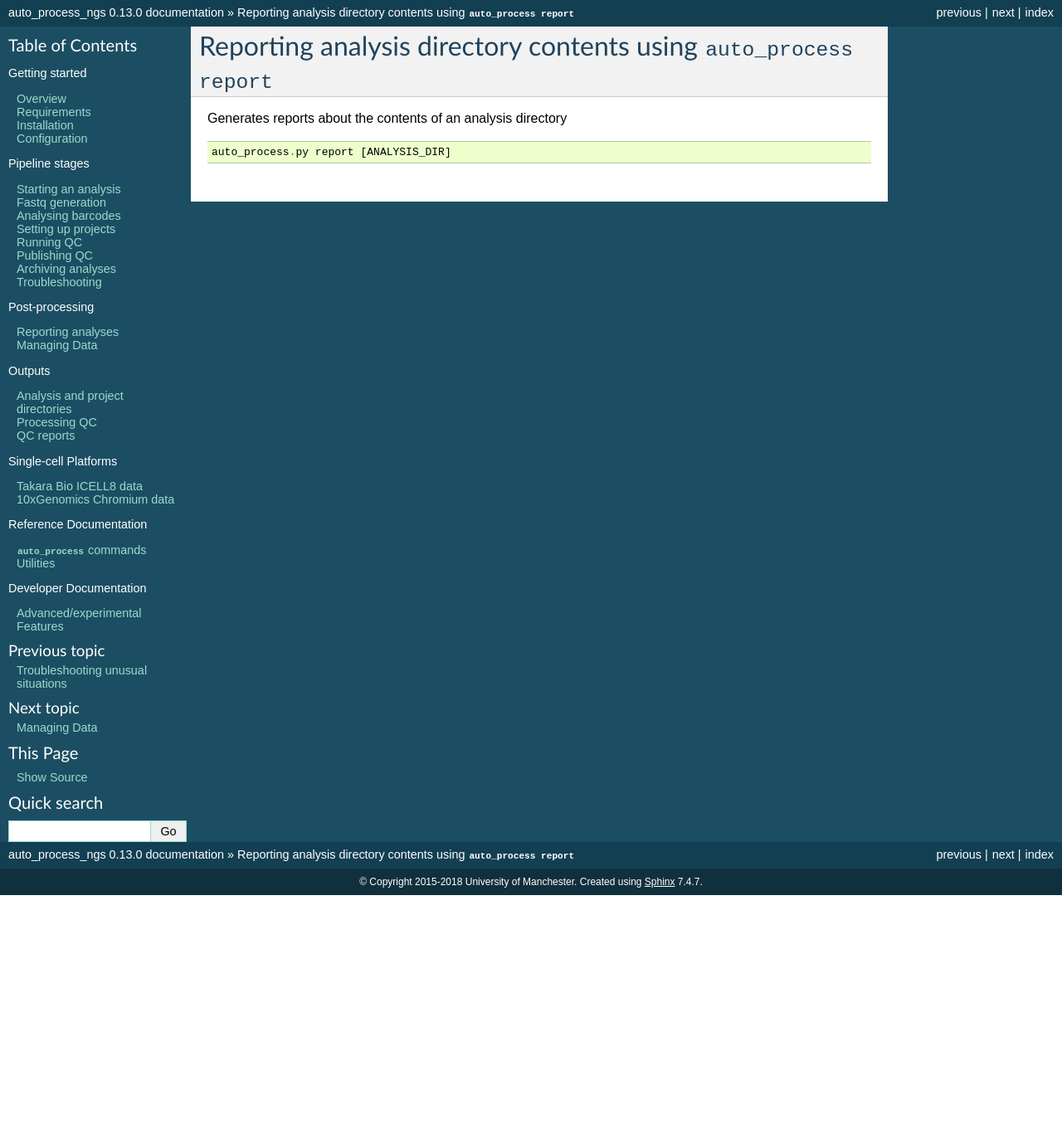
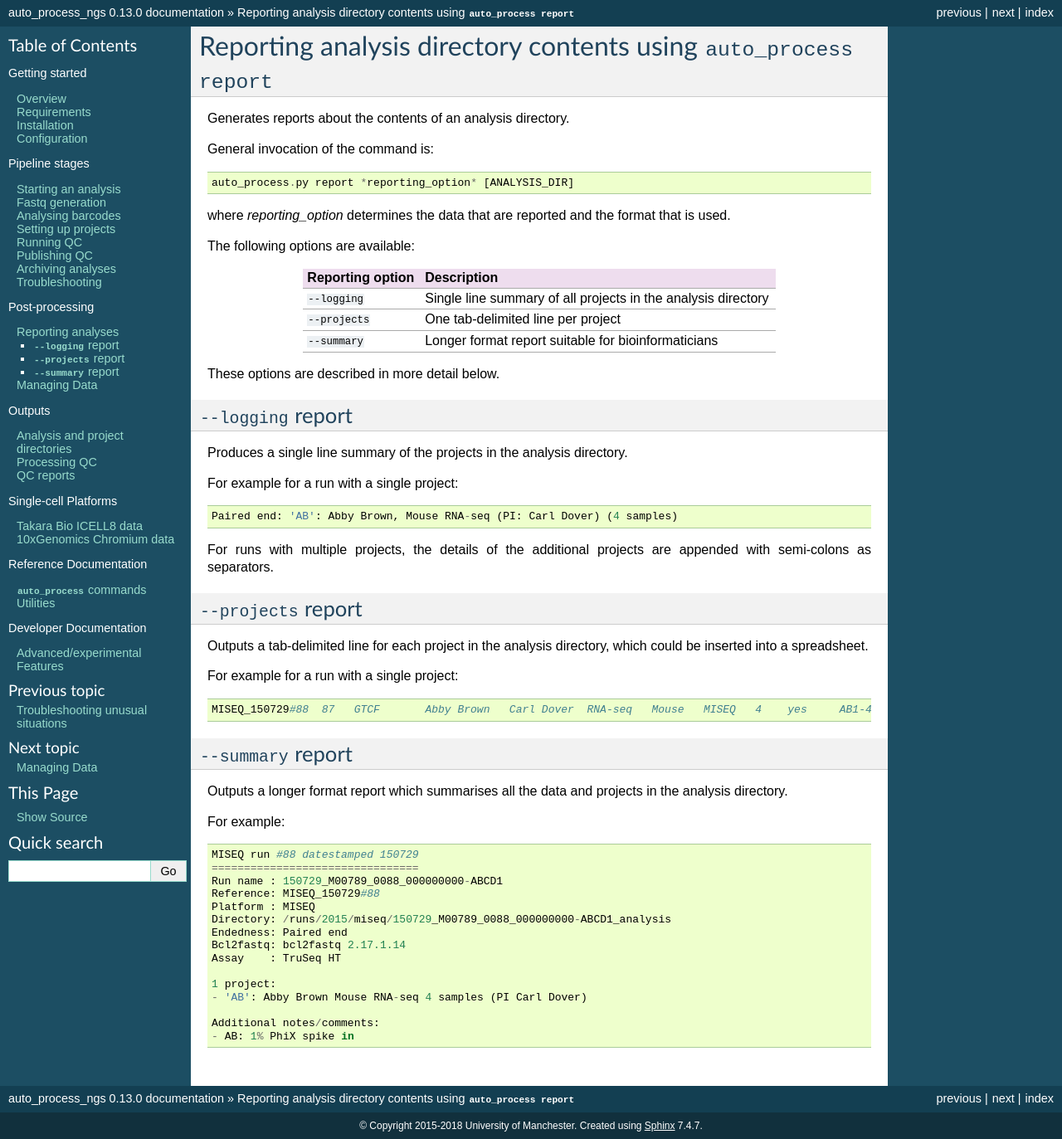
Before and after one commit to fls-bioinformatics-core/auto_process_ngs, a Sphinx documentation site: the page built from docs/source/using/report.rst, in a window 1280 px wide. Shown: the whole page at 83% size. Built offline with Sphinx 7.4.7, drawn with Linux system fonts in a browser that asks for light colours; pages that are not in the unit, such as notebooks, are missing from menus; before the commit the page ends 1079 px from its top, so only the background shows below that.

Commit message:
Documentation: update the 'reporting' documentation.

```diff
--- a/docs/source/using/report.rst
+++ b/docs/source/using/report.rst
@@ -1,8 +1,81 @@
 Reporting analysis directory contents using ``auto_process report``
 ===================================================================
 
-Generates reports about the contents of an analysis directory
+Generates reports about the contents of an analysis directory.
+
+General invocation of the command is:
 
 ::
 
-   auto_process.py report [ANALYSIS_DIR]
+   auto_process.py report *reporting_option* [ANALYSIS_DIR]
+
+where *reporting_option* determines the data that are reported and
+the format that is used.
+
+The following options are available:
+
+=================== =====================================
+Reporting option    Description
+=================== =====================================
+``--logging``       Single line summary of all projects
+                    in the analysis directory
+``--projects``      One tab-delimited line per project
+``--summary``       Longer format report suitable for
+                    bioinformaticians
+=================== =====================================
+
+These options are described in more detail below.
+
+``--logging`` report
+--------------------
+
+Produces a single line summary of the projects in the analysis
+directory.
+
+For example for a run with a single project:
+
+::
+
+    Paired end: 'AB': Abby Brown, Mouse RNA-seq (PI: Carl Dover) (4 samples)
+
+For runs with multiple projects, the details of the additional
+projects are appended with semi-colons as separators.
+
+``--projects`` report
+---------------------
+
+Outputs a tab-delimited line for each project in the analysis
+directory, which could be inserted into a spreadsheet.
+
+For example for a run with a single project:
+
+::
+
+    MISEQ_150729#88  87   GTCF       Abby Brown   Carl Dover  RNA-seq   Mouse   MISEQ   4    yes     AB1-4
+
+
+``--summary`` report
+--------------------
+
+Outputs a longer format report which summarises all the data and
+projects in the analysis directory.
+
+For example:
+
+::
+
+    MISEQ run #88 datestamped 150729
+    ================================
+    Run name : 150729_M00789_0088_000000000-ABCD1
+    Reference: MISEQ_150729#88
+    Platform : MISEQ
+    Directory: /runs/2015/miseq/150729_M00789_0088_000000000-ABCD1_analysis
+    Endedness: Paired end
+    Bcl2fastq: bcl2fastq 2.17.1.14
+    Assay    : TruSeq HT
+
+    1 project:
+    - 'AB': Abby Brown Mouse RNA-seq 4 samples (PI Carl Dover)
+
+    Additional notes/comments:
+    - AB: 1% PhiX spike in
```
